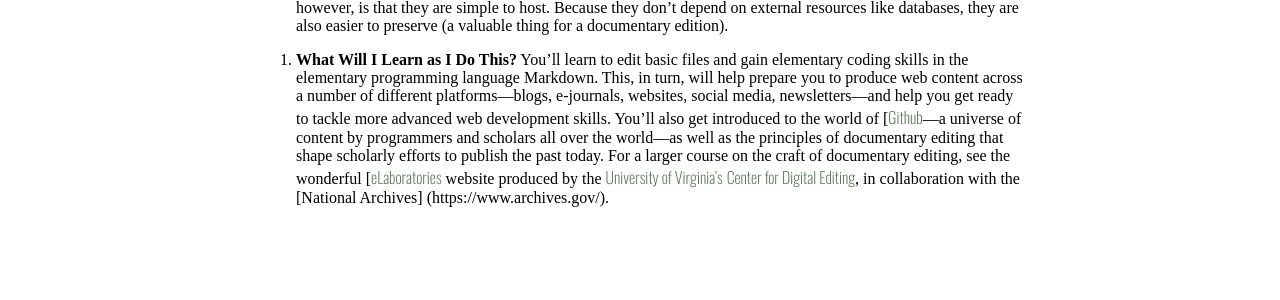
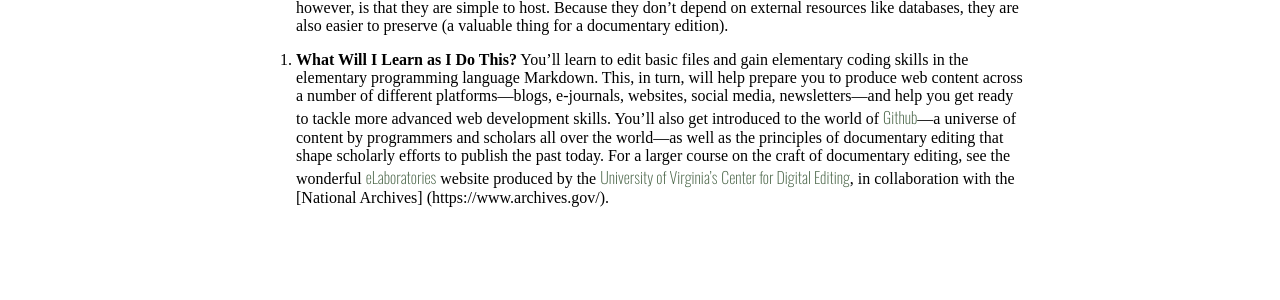
Before and after one commit to jwr12/MindocMD_sample, a Jekyll site: the page built from 002_What_Is_MinDoc.md, in a window 1280 px wide. Shown: the part 821-1121 px from the top of the page. Built offline with Jekyll 4.4.1, drawn with Linux system fonts in a browser that asks for light colours.

```diff
--- a/002_What_Is_MinDoc.md
+++ b/002_What_Is_MinDoc.md
@@ -76,12 +76,12 @@ number: 002
     platforms---blogs, e-journals, websites, social media,
     newsletters---and help you get ready to tackle more advanced web
     development skills.  You'll also get introduced to the world of
-    [[Github](https://github.com/)---a universe of content
+    [Github](https://github.com/)---a universe of content
     by programmers and scholars all over the world---as well as the
     principles of documentary editing that shape scholarly efforts to
     publish the past today.  For a larger course on the craft of
     documentary editing, see the wonderful
-    [[eLaboratories](https://elaboratories.org/) website
+    [eLaboratories](https://elaboratories.org/) website
     produced by the [University of
     Virginia's](https://www.virginia.edu/) [Center for
     Digital Editing](https://centerfordigitalediting.org/),
```
